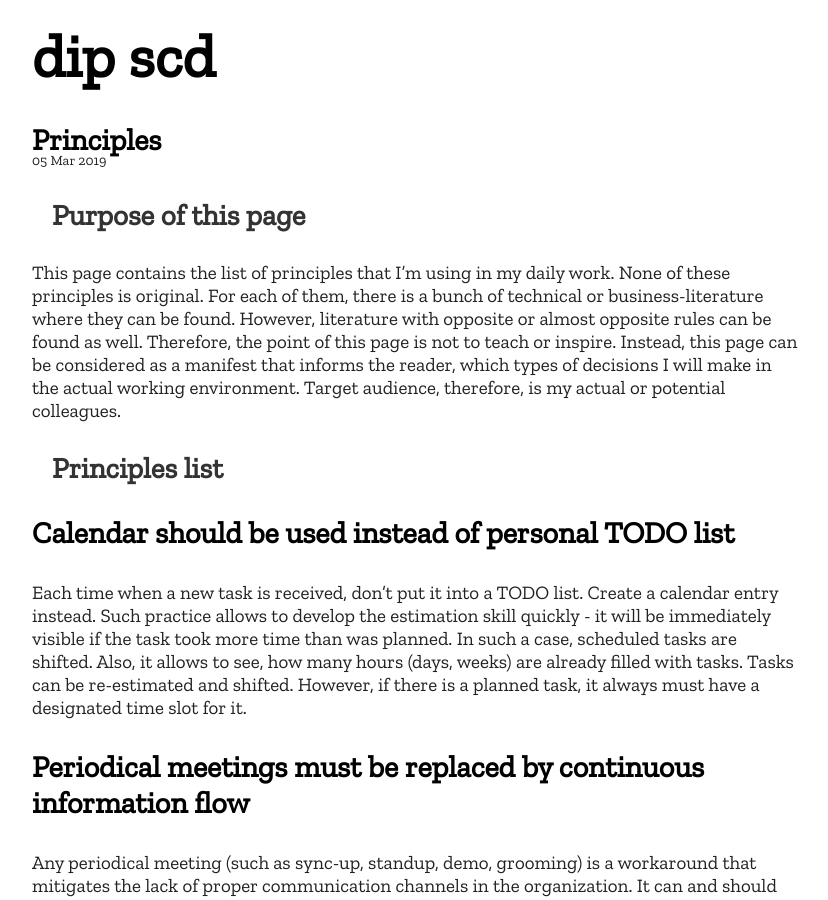
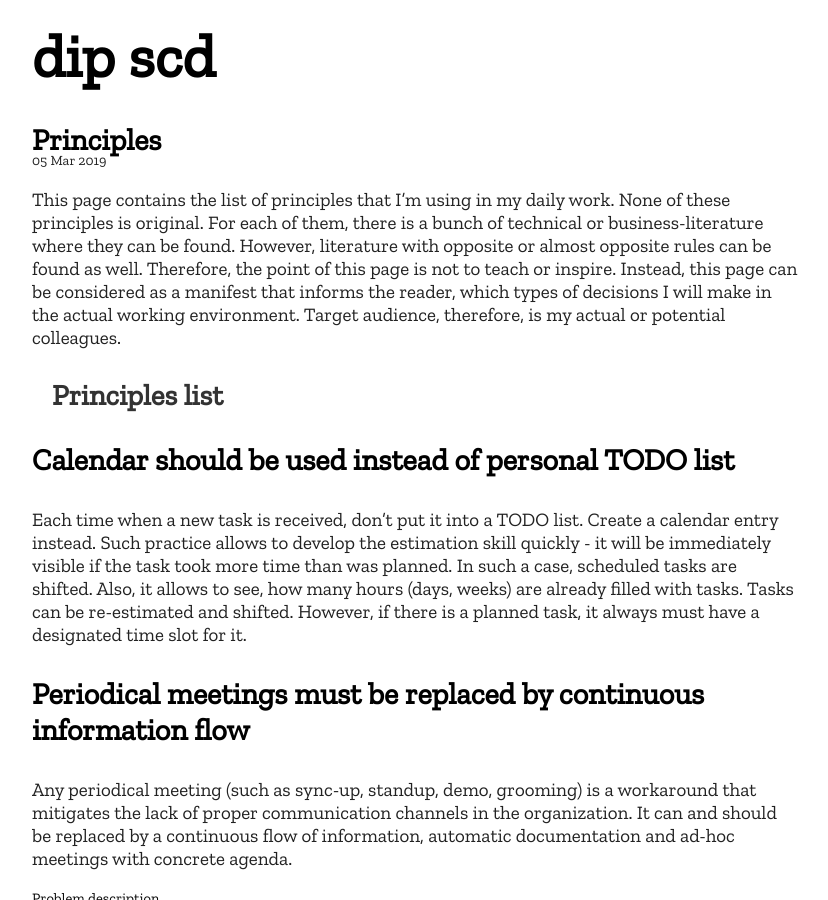
Before and after one commit to dip-scd/dip-scd.github.io, a Jekyll site: the page built from _posts/2019-03-05-principles.md, in a window 1280 px wide and 900 px high. Shown: the whole window, without its empty margins (224-1052 px from the left). Built offline with Jekyll 4.4.1, drawn with Linux system fonts in a browser that asks for light colours.

Commit message:
Update 2019-03-05-principles.md

```diff
--- a/_posts/2019-03-05-principles.md
+++ b/_posts/2019-03-05-principles.md
@@ -6,7 +6,6 @@ category: articles
 tags: [processes, documentation]
 comments: false
 ---
-# Purpose of this page
 This page contains the list of principles that I'm using in my daily work. None of these principles is original. For each of them, there is a bunch of technical or business-literature where they can be found. However, literature with opposite or almost opposite rules can be found as well. Therefore, the point of this page is not to teach or inspire. Instead, this page can be considered as a manifest that informs the reader, which types of decisions I will make in the actual working environment. Target audience, therefore, is my actual or potential colleagues.
 
 # Principles list
```
